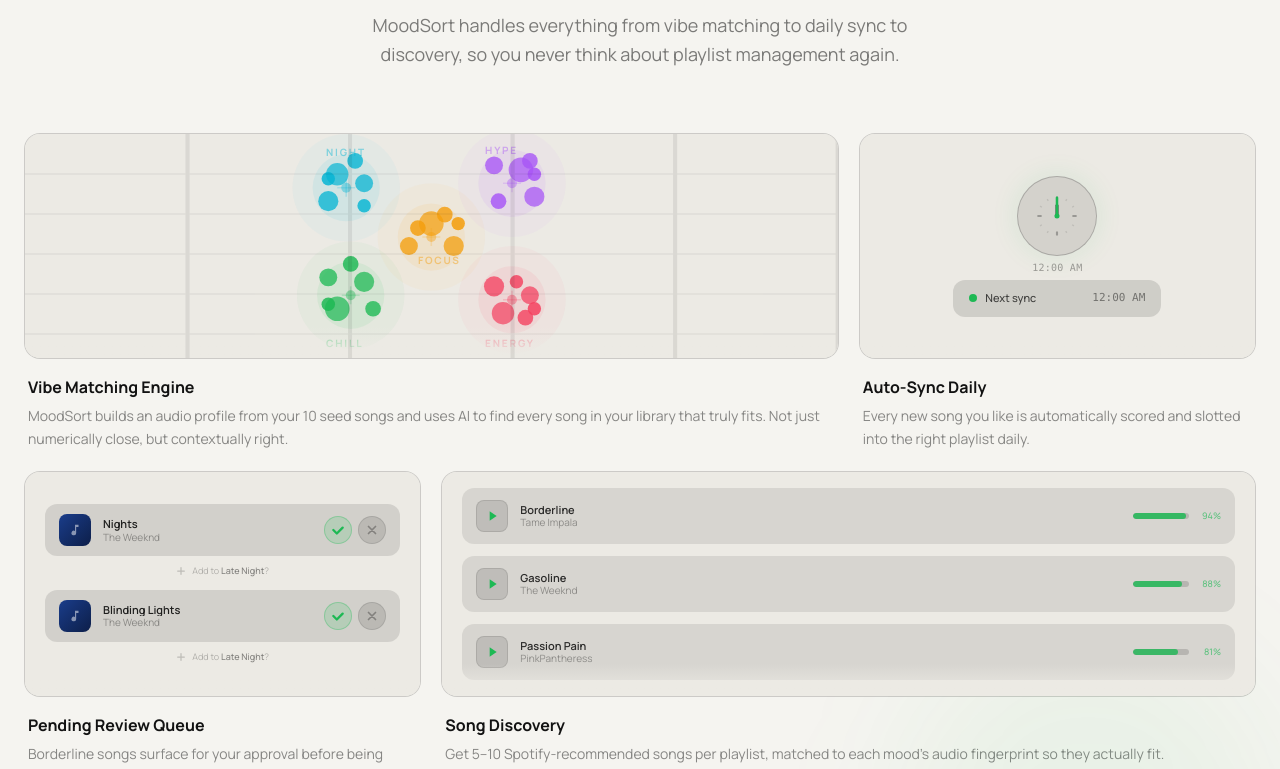
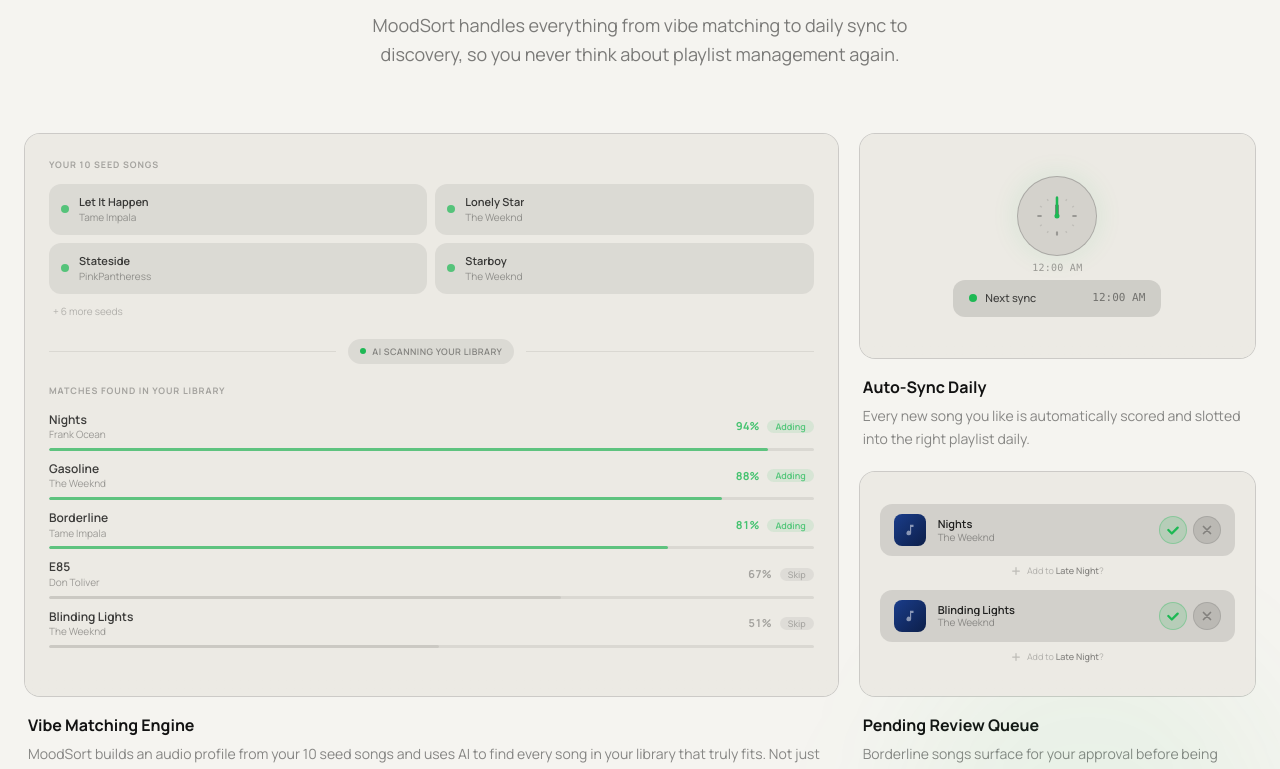
Before and after one commit to Zzzain24/MoodSort, a Next.js app: page / in a window 1280 px wide. Shown: the part 2026-2795 px from the top of the page. Built offline with nearby package versions, Linux system fonts and the light colour scheme.

Commit message:
Finished refining dashboard + account deletion popover

```diff
--- a/src/components/Features.tsx
+++ b/src/components/Features.tsx
@@ -1,270 +1,107 @@
 // ── Feature visual mockups ────────────────────────────────────────────────────
 
-function ClusteringVisual() {
-  const clusters = [
-    {
-      color: "#1DB954",
-      label: "CHILL",
-      labelX: 3,
-      labelY: 95,
-      cx: 14,
-      cy: 72,
-      floatValues: "0,0; 3,4; 5,1; 2,-3; -2,2; 0,0",
-      floatDur: "7s",
-      floatDelay: "0s",
-      pulseDur: "3.2s",
-      pulseDelay: "0s",
-      dots: [
-        { x: 8, y: 78, r: 5.5 },
-        { x: 20, y: 66, r: 4.5 },
-        { x: 4, y: 64, r: 4 },
-        { x: 24, y: 78, r: 3.5 },
-        { x: 14, y: 58, r: 3.5 },
-        { x: 4, y: 76, r: 3 },
-      ],
-    },
-    {
-      color: "#a855f7",
-      label: "HYPE",
-      labelX: 74,
-      labelY: 9,
-      cx: 86,
-      cy: 22,
-      floatValues: "0,0; -4,3; -2,-4; 3,-2; 2,3; 0,0",
-      floatDur: "8s",
-      floatDelay: "1.5s",
-      pulseDur: "2.8s",
-      pulseDelay: "0.8s",
-      dots: [
-        { x: 90, y: 16, r: 5.5 },
-        { x: 96, y: 28, r: 4.5 },
-        { x: 78, y: 14, r: 4 },
-        { x: 94, y: 12, r: 3.5 },
-        { x: 80, y: 30, r: 3.5 },
-        { x: 96, y: 18, r: 3 },
-      ],
-    },
-    {
-      color: "#f59e0b",
-      label: "FOCUS",
-      labelX: 44,
-      labelY: 58,
-      cx: 50,
-      cy: 46,
-      floatValues: "0,0; 2,-4; -3,-2; -4,3; 2,4; 0,0",
-      floatDur: "9s",
-      floatDelay: "0.5s",
-      pulseDur: "3.6s",
-      pulseDelay: "1.2s",
-      dots: [
-        { x: 50, y: 40, r: 5.5 },
-        { x: 60, y: 50, r: 4.5 },
-        { x: 40, y: 50, r: 4 },
-        { x: 56, y: 36, r: 3.5 },
-        { x: 44, y: 42, r: 3.5 },
-        { x: 62, y: 40, r: 3 },
-      ],
-    },
-    {
-      color: "#06b6d4",
-      label: "NIGHT",
-      labelX: 3,
-      labelY: 10,
-      cx: 12,
-      cy: 24,
-      floatValues: "0,0; 4,-3; 2,4; -3,3; -2,-3; 0,0",
-      floatDur: "6.5s",
-      floatDelay: "2s",
-      pulseDur: "3s",
-      pulseDelay: "0.4s",
-      dots: [
-        { x: 8, y: 18, r: 5 },
-        { x: 20, y: 22, r: 4 },
-        { x: 4, y: 30, r: 4.5 },
-        { x: 16, y: 12, r: 3.5 },
-        { x: 20, y: 32, r: 3 },
-        { x: 4, y: 20, r: 3 },
-      ],
-    },
-    {
-      color: "#f43f5e",
-      label: "ENERGY",
-      labelX: 74,
-      labelY: 95,
-      cx: 86,
-      cy: 74,
-      floatValues: "0,0; -3,-4; 2,-3; 4,2; -2,4; 0,0",
-      floatDur: "7.5s",
-      floatDelay: "3s",
-      pulseDur: "3.4s",
-      pulseDelay: "1.6s",
-      dots: [
-        { x: 82, y: 80, r: 5 },
-        { x: 94, y: 72, r: 4 },
-        { x: 78, y: 68, r: 4.5 },
-        { x: 92, y: 82, r: 3.5 },
-        { x: 88, y: 66, r: 3 },
-        { x: 96, y: 78, r: 3 },
-      ],
-    },
+const VIBE_SEEDS = [
+  { title: "Let It Happen", artist: "Tame Impala" },
+  { title: "Lonely Star", artist: "The Weeknd" },
+  { title: "Stateside", artist: "PinkPantheress" },
+  { title: "Starboy", artist: "The Weeknd" },
 ];
 
+const VIBE_MATCHES = [
+  { title: "Nights", artist: "Frank Ocean", score: 94, adding: true },
+  { title: "Gasoline", artist: "The Weeknd", score: 88, adding: true },
+  { title: "Borderline", artist: "Tame Impala", score: 81, adding: true },
+  { title: "E85", artist: "Don Toliver", score: 67, adding: false },
+  { title: "Blinding Lights", artist: "The Weeknd", score: 51, adding: false },
+];
+
+function VibeMatchingVisual() {
   return (
-    <div className="relative h-56 bg-[#ECEAE4] flex items-center justify-center overflow-hidden">
-      <div className="absolute inset-x-0 bottom-0 h-8 bg-gradient-to-b from-transparent to-[#ECEAE4] pointer-events-none" />
-      {/* Subtle grid lines in background */}
-      <svg
-        className="absolute inset-0 w-full h-full opacity-[0.08]"
-        viewBox="0 0 200 224"
-        preserveAspectRatio="none"
+    <div className="relative h-full min-h-56 bg-[#ECEAE4] flex flex-col overflow-hidden">
+      {/* ── Seeds zone ── */}
+      <div className="px-6 pt-6 pb-4">
+        <p className="text-[9px] font-bold text-black/30 uppercase tracking-widest mb-3">
+          Your 10 seed songs
+        </p>
+        <div className="grid grid-cols-2 gap-2">
+          {VIBE_SEEDS.map((s, i) => (
+            <div
+              key={i}
+              className="flex items-center gap-2.5 bg-black/[0.07] rounded-xl px-3 py-2.5"
             >
-        {[40, 80, 120, 160, 200].map((x) => (
-          <line
-            key={x}
-            x1={x}
-            y1="0"
-            x2={x}
-            y2="224"
-            stroke="#121212"
-            strokeWidth="1"
+              <div className="w-2 h-2 rounded-full bg-[#1DB954]/70 shrink-0" />
+              <div className="min-w-0">
+                <p className="text-[11px] font-semibold text-black/75 truncate leading-snug">
+                  {s.title}
+                </p>
+                <p className="text-[10px] text-black/35 truncate leading-snug mt-0.5">
+                  {s.artist}
+                </p>
+              </div>
+            </div>
+          ))}
+        </div>
+        <p className="text-[10px] text-black/25 mt-2.5 pl-1">+ 6 more seeds</p>
+      </div>
+
+      {/* ── AI scanning divider ── */}
+      <div className="flex items-center gap-3 px-6 py-1">
+        <div className="flex-1 h-px bg-black/[0.08]" />
+        <div className="flex items-center gap-1.5 bg-black/[0.07] rounded-full px-3 py-1.5">
+          <span className="w-1.5 h-1.5 rounded-full bg-[#1DB954] animate-pulse" />
+          <span className="text-[9px] font-semibold text-black/40 uppercase tracking-wider">
+            AI scanning your library
+          </span>
+        </div>
+        <div className="flex-1 h-px bg-black/[0.08]" />
+      </div>
+
+      {/* ── Matches zone ── */}
+      <div className="flex-1 px-6 pt-4 pb-6 flex flex-col gap-2.5 min-h-0">
+        <p className="text-[9px] font-bold text-black/30 uppercase tracking-widest mb-1">
+          Matches found in your library
+        </p>
+        {VIBE_MATCHES.map((s, i) => (
+          <div key={i} className="flex flex-col gap-1.5">
+            <div className="flex items-center justify-between">
+              <div className="min-w-0 mr-3">
+                <p className="text-[12px] font-semibold text-black/75 truncate leading-snug">
+                  {s.title}
+                </p>
+                <p className="text-[10px] text-black/35 truncate leading-snug">
+                  {s.artist}
+                </p>
+              </div>
+              <div className="flex items-center gap-2 shrink-0">
+                <span
+                  className={`text-[11px] font-bold tabular-nums ${
+                    s.adding ? "text-[#1DB954]/80" : "text-black/30"
+                  }`}
+                >
+                  {s.score}%
+                </span>
+                {s.adding ? (
+                  <span className="text-[9px] font-semibold text-[#1DB954]/70 bg-[#1DB954]/10 rounded-full px-2 py-0.5 leading-none">
+                    Adding
+                  </span>
+                ) : (
+                  <span className="text-[9px] font-medium text-black/25 bg-black/[0.06] rounded-full px-2 py-0.5 leading-none">
+                    Skip
+                  </span>
+                )}
+              </div>
+            </div>
+            <div className="h-[3px] bg-black/[0.08] rounded-full overflow-hidden">
+              <div
+                className={`h-full rounded-full ${s.adding ? "bg-[#1DB954]" : "bg-black/20"}`}
+                style={{ width: `${s.score}%`, opacity: s.adding ? 0.65 : 0.35 }}
               />
+            </div>
+          </div>
         ))}
-        {[40, 80, 120, 160, 200].map((y) => (
-          <line
-            key={y}
-            x1="0"
-            y1={y}
-            x2="200"
-            y2={y}
-            stroke="#121212"
-            strokeWidth="1"
-          />
-        ))}
-      </svg>
-      <svg viewBox="0 0 100 100" className="w-full h-full">
-        {clusters.map(
-          ({
-            color,
-            cx,
-            cy,
-            dots,
-            label,
-            labelX,
-            labelY,
-            floatValues,
-            floatDur,
-            floatDelay,
-            pulseDur,
-            pulseDelay,
-          }) => (
-            <g key={label}>
-              <animateTransform
-                attributeName="transform"
-                type="translate"
-                values={floatValues}
-                dur={floatDur}
-                begin={floatDelay}
-                repeatCount="indefinite"
-                calcMode="spline"
-                keySplines="0.45 0.05 0.55 0.95;0.45 0.05 0.55 0.95;0.45 0.05 0.55 0.95;0.45 0.05 0.55 0.95;0.45 0.05 0.55 0.95"
-              />
-              {/* Outer pulse halo */}
-              <circle cx={cx} cy={cy} r="24" fill={color} fillOpacity="0.04">
-                <animate
-                  attributeName="r"
-                  values="24;28;24"
-                  dur={pulseDur}
-                  begin={pulseDelay}
-                  repeatCount="indefinite"
-                  calcMode="spline"
-                  keySplines="0.45 0.05 0.55 0.95;0.45 0.05 0.55 0.95"
-                />
-                <animate
-                  attributeName="fill-opacity"
-                  values="0.04;0.08;0.04"
-                  dur={pulseDur}
-                  begin={pulseDelay}
-                  repeatCount="indefinite"
-                  calcMode="spline"
-                  keySplines="0.45 0.05 0.55 0.95;0.45 0.05 0.55 0.95"
-                />
-              </circle>
-              {/* Inner halo */}
-              <circle cx={cx} cy={cy} r="15" fill={color} fillOpacity="0.08">
-                <animate
-                  attributeName="r"
-                  values="15;18;15"
-                  dur={pulseDur}
-                  begin={pulseDelay}
-                  repeatCount="indefinite"
-                  calcMode="spline"
-                  keySplines="0.45 0.05 0.55 0.95;0.45 0.05 0.55 0.95"
-                />
-                <animate
-                  attributeName="fill-opacity"
-                  values="0.08;0.14;0.08"
-                  dur={pulseDur}
-                  begin={pulseDelay}
-                  repeatCount="indefinite"
-                  calcMode="spline"
-                  keySplines="0.45 0.05 0.55 0.95;0.45 0.05 0.55 0.95"
-                />
-              </circle>
-              {/* Centroid */}
-              <circle cx={cx} cy={cy} r="2.2" fill={color} fillOpacity="0.4">
-                <animate
-                  attributeName="fill-opacity"
-                  values="0.4;0.7;0.4"
-                  dur={pulseDur}
-                  begin={pulseDelay}
-                  repeatCount="indefinite"
-                />
-              </circle>
-              <line
-                x1={cx - 4}
-                y1={cy}
-                x2={cx + 4}
-                y2={cy}
-                stroke={color}
-                strokeOpacity="0.2"
-                strokeWidth="0.7"
-              />
-              <line
-                x1={cx}
-                y1={cy - 4}
-                x2={cx}
-                y2={cy + 4}
-                stroke={color}
-                strokeOpacity="0.2"
-                strokeWidth="0.7"
-              />
-              {/* Dots */}
-              {dots.map((d, i) => (
-                <circle
-                  key={i}
-                  cx={d.x}
-                  cy={d.y}
-                  r={d.r}
-                  fill={color}
-                  fillOpacity={0.7 + i * 0.03}
-                />
-              ))}
-              {/* Label */}
-              <text
-                x={labelX}
-                y={labelY}
-                fontSize="4.5"
-                fill={color}
-                fillOpacity="0.45"
-                fontWeight="700"
-                letterSpacing="0.8"
-              >
-                {label}
-              </text>
-            </g>
-          ),
-        )}
-      </svg>
+      </div>
+
+      <div className="absolute inset-x-0 bottom-0 h-10 bg-gradient-to-b from-transparent to-[#ECEAE4] pointer-events-none" />
     </div>
   );
 }
@@ -344,8 +181,8 @@
 
 function ReviewQueueVisual() {
   const songs = [
-    { title: "Nights", artist: "The Weeknd", approve: true },
-    { title: "Blinding Lights", artist: "The Weeknd", approve: false },
+    { title: "Nights", artist: "The Weeknd" },
+    { title: "Blinding Lights", artist: "The Weeknd" },
   ];
 
   return (
@@ -428,86 +265,20 @@
   );
 }
 
-const DISCOVERY_SONGS = [
-  { title: "Borderline", artist: "Tame Impala", match: 94 },
-  { title: "Gasoline", artist: "The Weeknd", match: 88 },
-  { title: "Passion Pain", artist: "PinkPantheress", match: 81 },
-];
-
-function DiscoveryVisual() {
-  return (
-    <div className="relative h-56 bg-[#ECEAE4] flex flex-col items-center justify-center gap-3 px-5 overflow-hidden">
-      <div className="absolute inset-x-0 bottom-0 h-8 bg-gradient-to-b from-transparent to-[#ECEAE4] pointer-events-none" />
-
-      {DISCOVERY_SONGS.map((s, i) => (
-        <div
-          key={i}
-          className="w-full flex items-center gap-3 bg-black/[0.09] rounded-xl px-3.5 py-3"
-        >
-          <div className="w-8 h-8 rounded-lg bg-black/[0.11] border border-black/10 shrink-0 flex items-center justify-center">
-            <svg
-              className="w-3.5 h-3.5 text-[#1DB954]"
-              viewBox="0 0 12 12"
-              fill="currentColor"
-            >
-              <path d="M10 6L4 2v8l6-4z" />
-            </svg>
-          </div>
-          <div className="flex-1 min-w-0">
-            <p className="text-[11px] font-semibold text-black/80 truncate leading-tight">
-              {s.title}
-            </p>
-            <p className="text-[10px] text-black/35 truncate leading-tight">
-              {s.artist}
-            </p>
-          </div>
-          <div className="flex items-center gap-2 shrink-0">
-            <div className="w-14 h-1.5 bg-black/15 rounded-full overflow-hidden">
-              <div
-                className="h-full bg-[#1DB954] rounded-full"
-                style={{ width: `${s.match}%`, opacity: 0.6 + s.match / 400 }}
-              />
-            </div>
-            <span className="text-[9px] text-[#1DB954]/65 w-6 text-right font-medium">
-              {s.match}%
-            </span>
-          </div>
-        </div>
-      ))}
-    </div>
-  );
-}
-
 // ── Feature definitions ───────────────────────────────────────────────────────
 
-const FEATURES = [
-  {
-    Visual: ClusteringVisual,
-    span: "lg:col-span-2",
-    title: "Vibe Matching Engine",
-    description:
-      "MoodSort builds an audio profile from your 10 seed songs and uses AI to find every song in your library that truly fits. Not just numerically close, but contextually right.",
-  },
+const SIDE_FEATURES = [
   {
     Visual: AutoSyncVisual,
-    span: "lg:col-span-1",
     title: "Auto-Sync Daily",
     description:
       "Every new song you like is automatically scored and slotted into the right playlist daily.",
   },
   {
     Visual: ReviewQueueVisual,
-    span: "lg:col-span-1",
     title: "Pending Review Queue",
     description:
       "Borderline songs surface for your approval before being added, so your playlists stay tight.",
-  },
-  {
-    Visual: DiscoveryVisual,
-    span: "lg:col-span-2",
-    title: "Song Discovery",
-    description:
-      "Get 5–10 Spotify-recommended songs per playlist, matched to each mood's audio fingerprint so they actually fit.",
   },
 ];
 
@@ -537,16 +308,35 @@
           </p>
         </div>
 
-        {/* Bento grid */}
+        {/* Bento grid — 2 + 1 stacked */}
         <div className="grid grid-cols-1 lg:grid-cols-3 gap-5">
-          {FEATURES.map(({ Visual, span, title, description }, i) => (
-            <div key={i} className={`flex flex-col gap-4 ${span}`}>
-              {/* Card — purely visual */}
+          {/* Vibe Matching Engine — spans 2 cols */}
+          <div className="lg:col-span-2 flex flex-col gap-4">
+            <div className="group rounded-2xl overflow-hidden border border-black/[0.15] bg-[#ECEAE4]/60 hover:border-[#1DB954]/40 transition-all duration-300 flex-1">
+              <VibeMatchingVisual />
+            </div>
+            <div className="px-1">
+              <h3
+                className="text-base font-bold text-[#121212] mb-1.5"
+                style={{ fontFamily: "var(--font-manrope)" }}
+              >
+                Vibe Matching Engine
+              </h3>
+              <p className="text-sm text-black/45 leading-relaxed">
+                MoodSort builds an audio profile from your 10 seed songs and
+                uses AI to find every song in your library that truly fits. Not
+                just numerically close, but contextually right.
+              </p>
+            </div>
+          </div>
+
+          {/* Right column — Auto-Sync + Review Queue stacked */}
+          <div className="lg:col-span-1 grid grid-cols-2 lg:grid-cols-1 gap-5">
+            {SIDE_FEATURES.map(({ Visual, title, description }, i) => (
+              <div key={i} className="flex flex-col gap-4">
                 <div className="group rounded-2xl overflow-hidden border border-black/[0.15] bg-[#ECEAE4]/60 hover:border-[#1DB954]/40 transition-all duration-300">
                   <Visual />
                 </div>
-
-              {/* Text — outside the card */}
                 <div className="px-1">
                   <h3
                     className="text-base font-bold text-[#121212] mb-1.5"
@@ -561,11 +351,12 @@
               </div>
             ))}
           </div>
+        </div>
 
         {/* Bottom CTA */}
         <div className="mt-16 flex flex-col items-center gap-5 text-center">
           <a
-            href="#"
+            href="/login"
             className="inline-flex items-center gap-3 rounded-full bg-[#1DB954] hover:bg-[#1ed760] text-black font-bold px-7 py-4 text-sm transition-all duration-200 hover:scale-105 hover:shadow-[0_0_32px_rgba(29,185,84,0.4)]"
           >
             <svg
--- a/src/components/Hero.tsx
+++ b/src/components/Hero.tsx
@@ -66,7 +66,7 @@
         >
           MoodSort connects to your Spotify library, analyzes your liked songs
           using AI, and builds playlists around the exact vibe you have in mind.
-          You name it, MoodSort find the songs.
+          You name it, MoodSort finds the songs.
         </p>
 
         {/* CTAs */}
--- a/src/components/dashboard/SettingsClient.tsx
+++ b/src/components/dashboard/SettingsClient.tsx
@@ -91,19 +91,34 @@
           Permanently delete your MoodSort account. This cannot be undone.
         </p>
 
-        {!showConfirm ? (
+        <div className="relative inline-block">
           <button
             onClick={() => setShowConfirm(true)}
             className="rounded-xl border border-red-300 bg-red-500 hover:bg-red-600 text-white text-sm font-semibold px-4 py-2 transition-colors duration-200"
           >
             Delete account
           </button>
-        ) : (
-          <div className="bg-white/70 border border-red-200 rounded-xl px-4 py-4 flex flex-col gap-3">
-            <p className="text-sm font-semibold text-[#121212]">
-              Are you sure? This will permanently delete your account and all
-              associated data.
+
+          {showConfirm && (
+            <>
+              {/* Dark overlay */}
+              <div
+                className="fixed inset-0 z-40 bg-black/40 backdrop-blur-[2px]"
+                onClick={() => setShowConfirm(false)}
+              />
+
+              {/* Popover — centered on screen */}
+              <div className="fixed left-1/2 top-1/2 -translate-x-1/2 -translate-y-1/2 w-[340px] z-50 bg-[#F5F4F0] rounded-2xl shadow-[0_16px_60px_rgba(0,0,0,0.18)] border border-red-200 p-6 flex flex-col gap-4">
+                <div>
+                  <p className="text-sm font-bold text-[#121212] mb-1.5">
+                    Are you sure?
                   </p>
+                  <p className="text-xs text-black/55 leading-relaxed">
+                    This will permanently delete your account and all associated
+                    data. This cannot be undone.
+                  </p>
+                </div>
+
                 <div className="flex items-center gap-2">
                   <button
                     onClick={handleDelete}
@@ -121,7 +136,9 @@
                   </button>
                 </div>
               </div>
+            </>
           )}
+        </div>
       </div>
     </div>
   );
```
Lines whose indentation alone changed are shown as unchanged.
